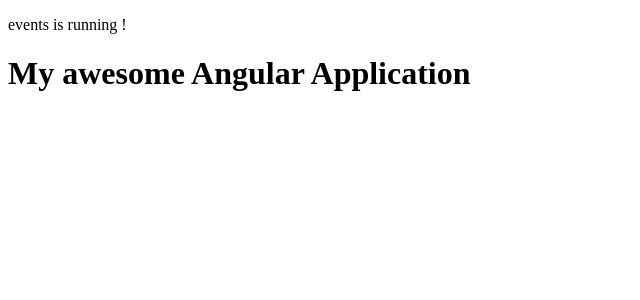
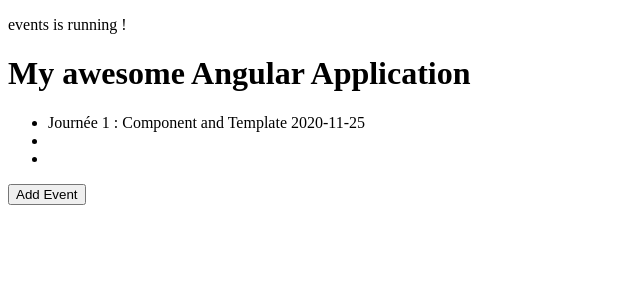
Before and after one commit to dacodemaniak/ng-events, an Angular app: page / in a window 1280 px wide. Shown: the top 300 px of the page, without its empty margins (0-640 px from the left). Built offline with nearby package versions, Linux system fonts and the light colour scheme.

Commit message:
Initial *ngFor and *ngIf

```diff
--- a/src/app/app.component.html
+++ b/src/app/app.component.html
@@ -3,3 +3,14 @@
 </p>
 
 <h1>{{ subtitle }}</h1>
+
+<ul>
+    <li *ngFor="let event of events">
+      <span *ngIf="event.date">
+        {{ event.title }} {{ event.date | date: 'yyyy-MM-dd'}}
+      </span>
+    </li>
+</ul>
+<button type="button" (click)="addEvent()">
+  Add Event
+</button>
```
